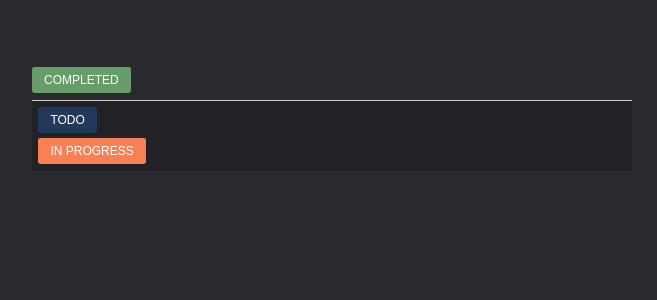
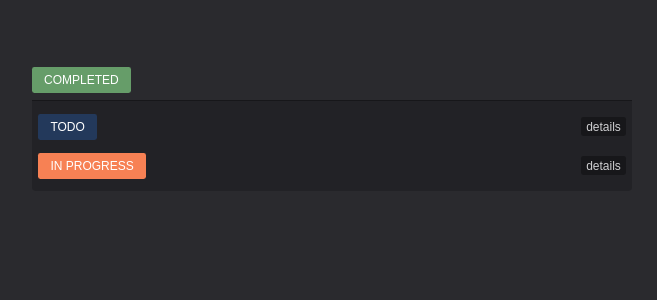
Before and after one commit to erdemuslu/react-mutiny, a React (Vite) app: page / in a window 1280 px wide. Shown: the top 300 px of the page, without its empty margins (308-965 px from the left). Built offline with nearby package versions, Linux system fonts and the light colour scheme.

Commit message:
add :: details button

```diff
--- /dev/null
+++ b/src/components/List/Item.jsx
@@ -0,0 +1,48 @@
+import React from 'react';
+import { func, string } from 'prop-types';
+
+const Item = ({
+  tagOnClick,
+  menuOnClick,
+  backgroundColor,
+  title,
+  selector,
+}) => (
+  <div>
+    <button
+      type="button"
+      className="rm-tag"
+      onClick={tagOnClick.bind(this, selector)}
+      style={{
+        backgroundColor,
+      }}
+    >
+      {title}
+    </button>
+    <button
+      type="button"
+      className="rm-btn-details"
+      onClick={menuOnClick.bind(this, selector)}
+    >
+      details
+    </button>
+  </div>
+);
+
+Item.defaultProps = {
+  tagOnClick: () => null,
+  menuOnClick: () => null,
+  backgroundColor: 'black',
+  title: 'example',
+  selector: '',
+};
+
+Item.propTypes = {
+  tagOnClick: func,
+  menuOnClick: func,
+  backgroundColor: string,
+  title: string,
+  selector: string,
+};
+
+export default Item;
--- a/src/components/List/Items.jsx
+++ b/src/components/List/Items.jsx
@@ -5,6 +5,8 @@ import React, {
 import { MainContext } from '../../store';
 import { getUnselectedItems } from '../../selectors';
 import { addItem } from '../../actions';
+
+import Item from './Item';
 
 const Items = () => {
   const { state, dispatch } = useContext(MainContext);
@@ -14,8 +16,12 @@ const Items = () => {
     setItems(getUnselectedItems(state.items));
   }, [state]);
 
-  const handleClick = (selector) => {
+  const tagOnClick = (selector) => {
     dispatch(addItem({ selector }));
+  };
+
+  const menuOnClick = (selector) => {
+    console.log(selector);
   };
 
   return (
@@ -26,17 +32,14 @@ const Items = () => {
       {
         items
           ? Object.values(items).map((item, index) => (
-            <button
+            <Item
               key={index.toString()}
-              type="button"
-              className="rm-tag"
-              onClick={handleClick.bind(this, item.selector)}
-              style={{
-                backgroundColor: item.color,
-              }}
-            >
-              {item.title}
-            </button>
+              tagOnClick={tagOnClick}
+              menuOnClick={menuOnClick}
+              backgroundColor={item.color}
+              title={item.title}
+              selector={item.selector}
+            />
           )) : null
       }
     </div>
--- a/src/style/mutiny.scss
+++ b/src/style/mutiny.scss
@@ -4,6 +4,14 @@
 
   font-family: sans-serif;
   font-size: 16px;
+
+  button {
+    outline: none;
+    border: 0;
+    box-shadow: unset;
+    cursor: pointer;
+    border-radius: .2em;
+  }
 
   &, *, input, select {
     margin: 0;
@@ -39,10 +47,21 @@
     }
   }
 
+  &-btn {
+    &-details {
+      display: inline-flex;
+      align-items: center;
+      justify-content: center;
+      padding: .2em .4em;
+      background-color: #17171a;
+      font-size: .75em;
+    }
+  }
+
   &-top {
     display: flex;
     justify-content: flex-start;
-    border-bottom: 1px solid var(--text-color);
+    border-bottom: 1px solid #17171a;
     padding-bottom: .25em;
 
     &-items {
@@ -56,19 +75,33 @@
   }
 
   &-list {
-    padding: .4em;
     background-color: var(--list-bg);
+    border-radius: 0 0 .25em .25em;
+    overflow: hidden;
 
     &-items {
-      display: inline-flex;
-      flex-direction: column;
+      display: flex;
+      flex-wrap: wrap;
       align-items: flex-start;
+      padding-top: .4em;
+      padding-bottom: .4em;
 
-      .rm-tag {
-        &:not(:last-child) {
-          margin-bottom: .4em;
+      & > div {
+        display: flex;
+        align-items: center;
+        justify-content: space-between;
+        width: 100%;
+        padding: .4em;
+
+        .rm-btn-details {
+          height: 100%;
+        }
+
+        &:hover {
+          background-color: #141415;
         }
       }
+
     }
   }
 
```
